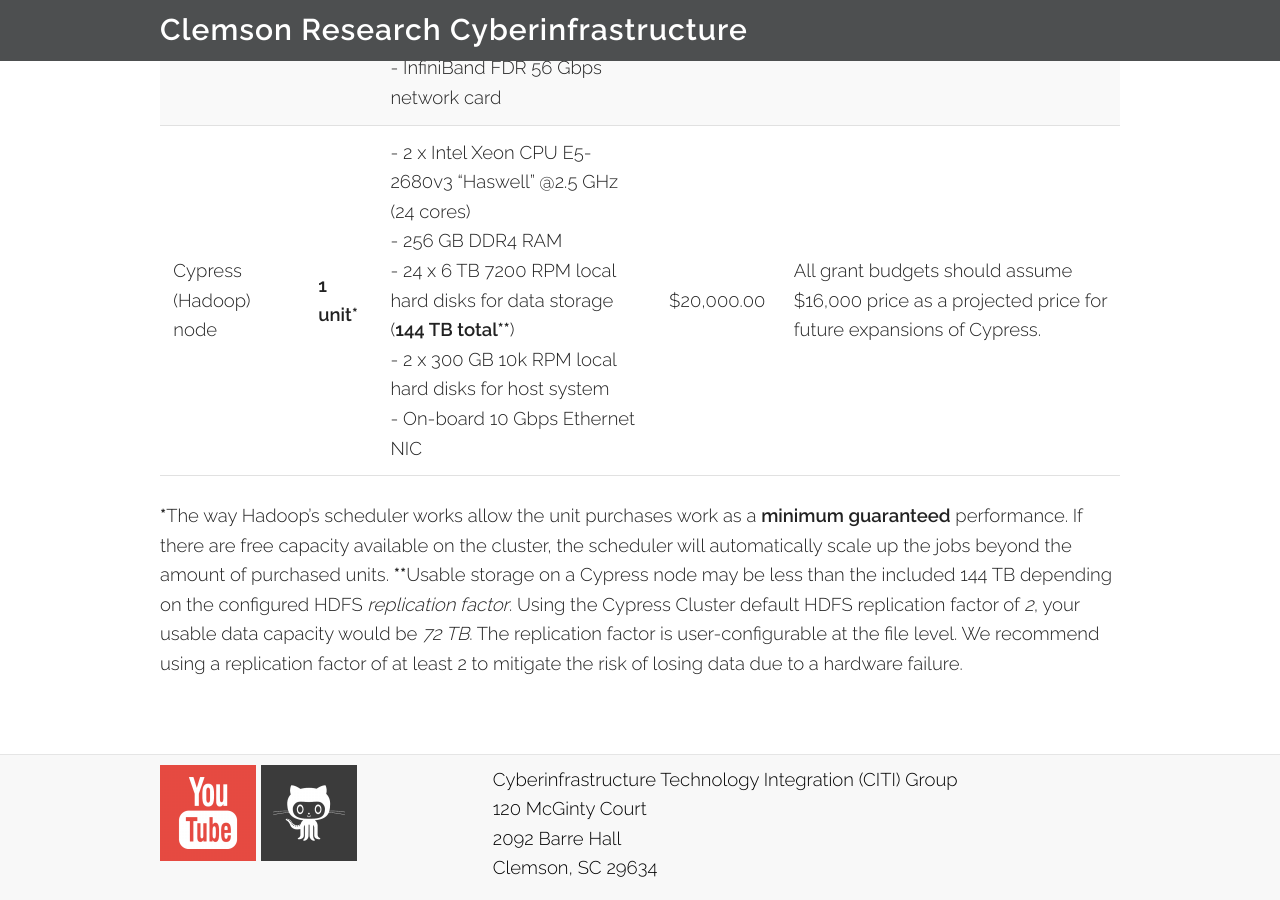
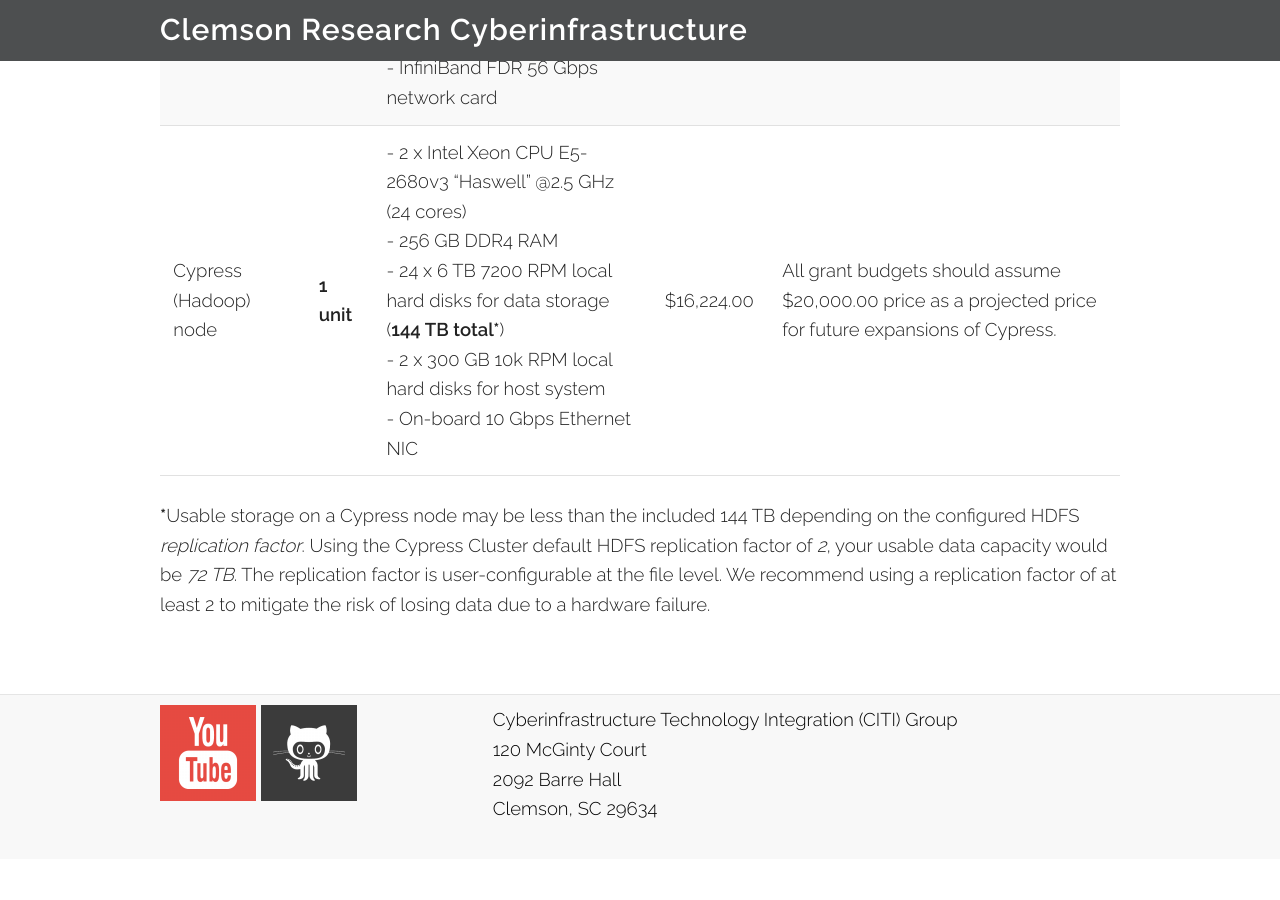
Before and after one commit to clemsonciti/citi-webpage, a Jekyll site: the page built from cyberinfrastructure.md, in a window 1280 px wide and 900 px high, scrolled down 10672 px. Built offline with Jekyll 4.4.1, drawn with Linux system fonts in a browser that asks for light colours; after the commit the page ends 11531 px from its top, so only the background shows below that.

Commit message:
Update cyberinfrastructure.md

```diff
--- a/cyberinfrastructure.md
+++ b/cyberinfrastructure.md
@@ -370,7 +370,6 @@ Type | Unit | Description | Price | Comments
 -----|------|-------------|-------|-----------------
 Storage | 1TB | - ZFS system available only to Palmetto cluster<br> - Snapshots included in user space <br> - Full mirror for system recovery | $150.00 | Owners of existing SAMQFS spaces may expand existing storage for the same price as ZFS storage
 Palmetto compute node | 1 unit | - 2 x Intel Xeon E5-2680v3 "Haswell" @2.5 GHz (for a total of 24 cores) <br> - 2 x NVIDIA Tesla K40c GPU accelerators <br> - 128 GB DDR4 RAM <br> - 2 x 1 TB local hard drives <br> - On-board 10 Gbps Ethernet NIC <br> - InfiniBand FDR 56 Gbps network card | $6250.00 | All grant budgets should assume $8000 price as a projected price for future expansions of Palmetto
-Cypress (Hadoop) node | <b>1 unit\*</b> | - 2 x Intel Xeon CPU E5-2680v3 "Haswell" @2.5 GHz (24 cores) <br> - 256 GB DDR4 RAM <br> - 24 x 6 TB 7200 RPM local hard disks for data storage (<b>144 TB total\*\*</b>) <br> - 2 x 300 GB 10k RPM local hard disks for host system <br> - On-board 10 Gbps Ethernet NIC | $20,000.00 | All grant budgets should assume $16,000 price as a projected price for future expansions of Cypress.
+Cypress (Hadoop) node | <b>1 unit</b> | - 2 x Intel Xeon CPU E5-2680v3 "Haswell" @2.5 GHz (24 cores) <br> - 256 GB DDR4 RAM <br> - 24 x 6 TB 7200 RPM local hard disks for data storage (<b>144 TB total\*</b>) <br> - 2 x 300 GB 10k RPM local hard disks for host system <br> - On-board 10 Gbps Ethernet NIC | $16,224.00 | All grant budgets should assume $20,000.00 price as a projected price for future expansions of Cypress.
 
-<b>*</b>The way Hadoop's scheduler works allow the unit purchases work as a **minimum guaranteed** performance. If there are free capacity available on the cluster, the scheduler will automatically scale up the jobs beyond the amount of purchased units.
-<b>**</b>Usable storage on a Cypress node may be less than the included 144 TB depending on the configured HDFS <i>replication factor</i>. Using the Cypress Cluster default HDFS replication factor of <i>2</i>, your usable data capacity would be <i>72 TB</i>. The replication factor is user-configurable at the file level. We recommend using a replication factor of at least 2 to mitigate the risk of losing data due to a hardware failure.
+<b>*</b>Usable storage on a Cypress node may be less than the included 144 TB depending on the configured HDFS <i>replication factor</i>. Using the Cypress Cluster default HDFS replication factor of <i>2</i>, your usable data capacity would be <i>72 TB</i>. The replication factor is user-configurable at the file level. We recommend using a replication factor of at least 2 to mitigate the risk of losing data due to a hardware failure.
```
